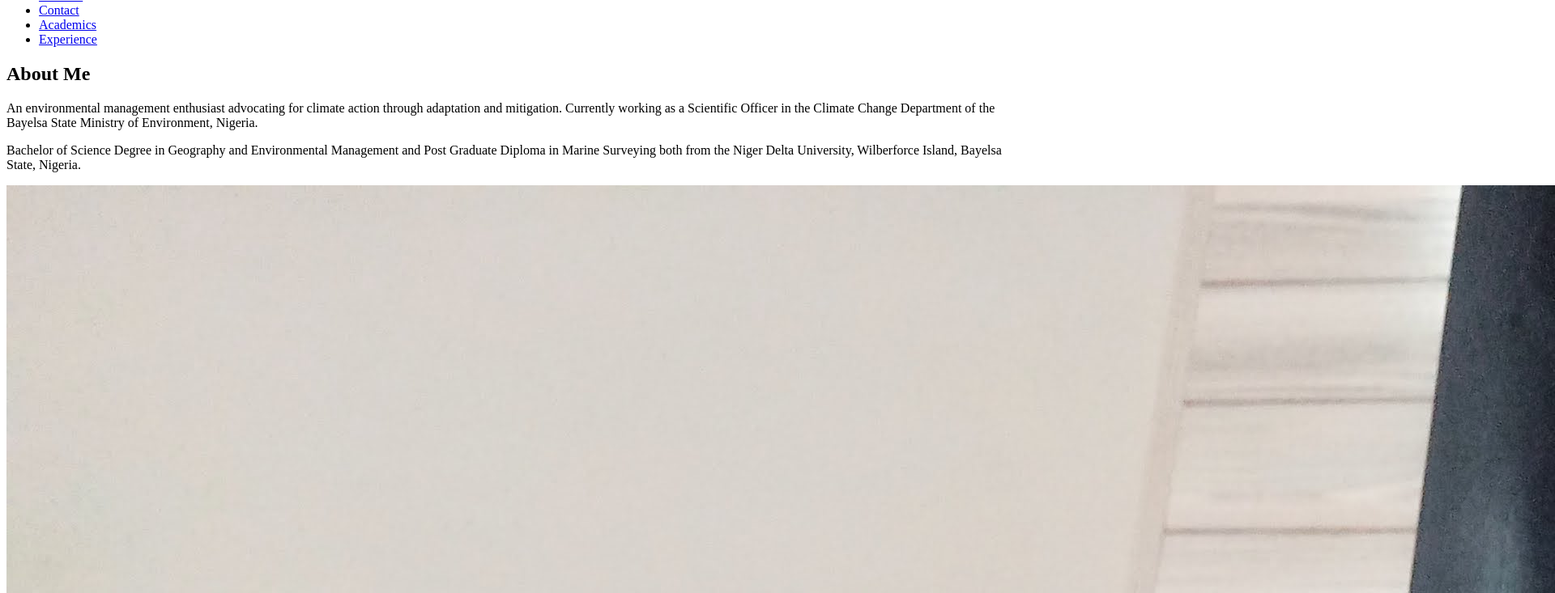
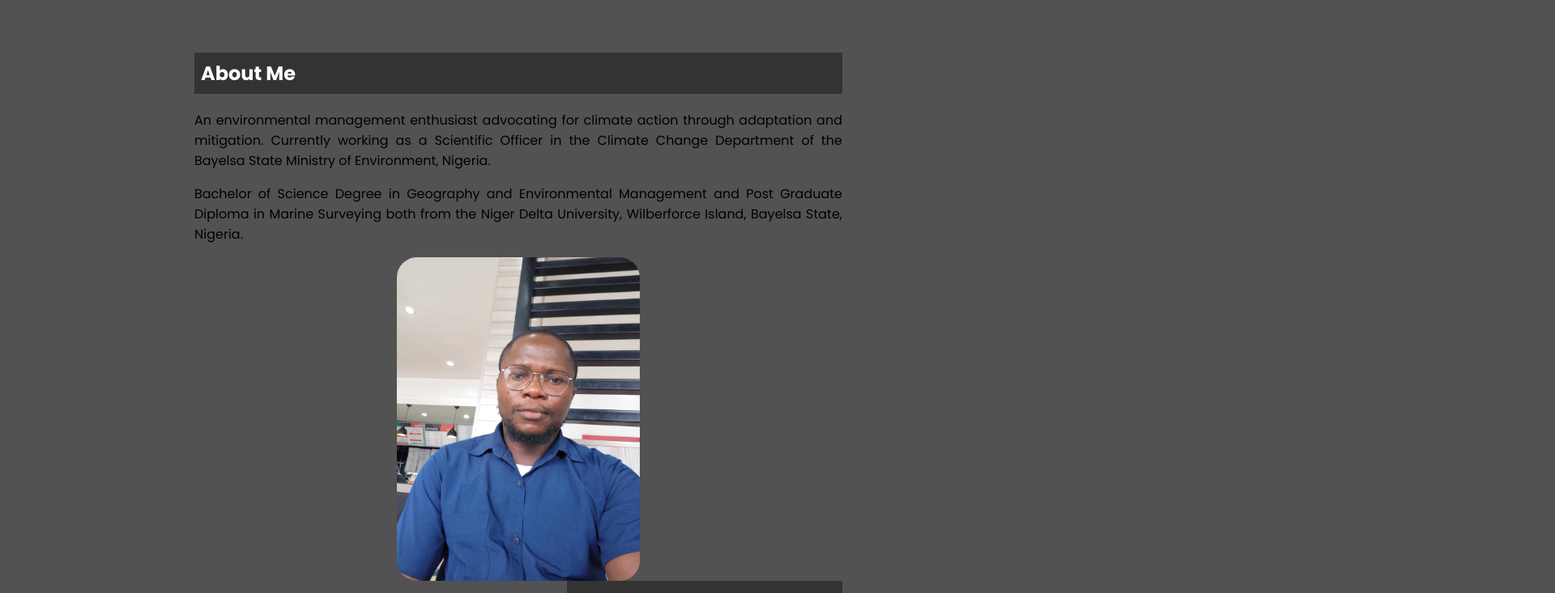
Before and after one commit to MicroSmooth/thompsonsmooth, a plain HTML site: page index.html in a window 1280 px wide. Shown: the part 130-863 px from the top of the page at 81% size, 1920 px wide, since content can reach past the window. Drawn offline with Linux system fonts and the light colour scheme.

Commit message:
file name was modified to capture the renamed css style file

```diff
--- a/index.html
+++ b/index.html
@@ -12,7 +12,7 @@
       href="https://fonts.googleapis.com/css2?family=Poppins:ital,wght@0,400;0,500;0,600;0,700;1,400;1,500;1,600;1,700&family=Roboto:wght@300;400;500;900&family=Ubuntu:ital,wght@0,300;0,400;0,500;0,700;1,300;1,400;1,500;1,700&display=swap"
       rel="stylesheet"
     />
-    <link rel="stylesheet" href="index_style.css" />
+    <link rel="stylesheet" href="style.css" />
   </head>
   <body>
     <header>
```
